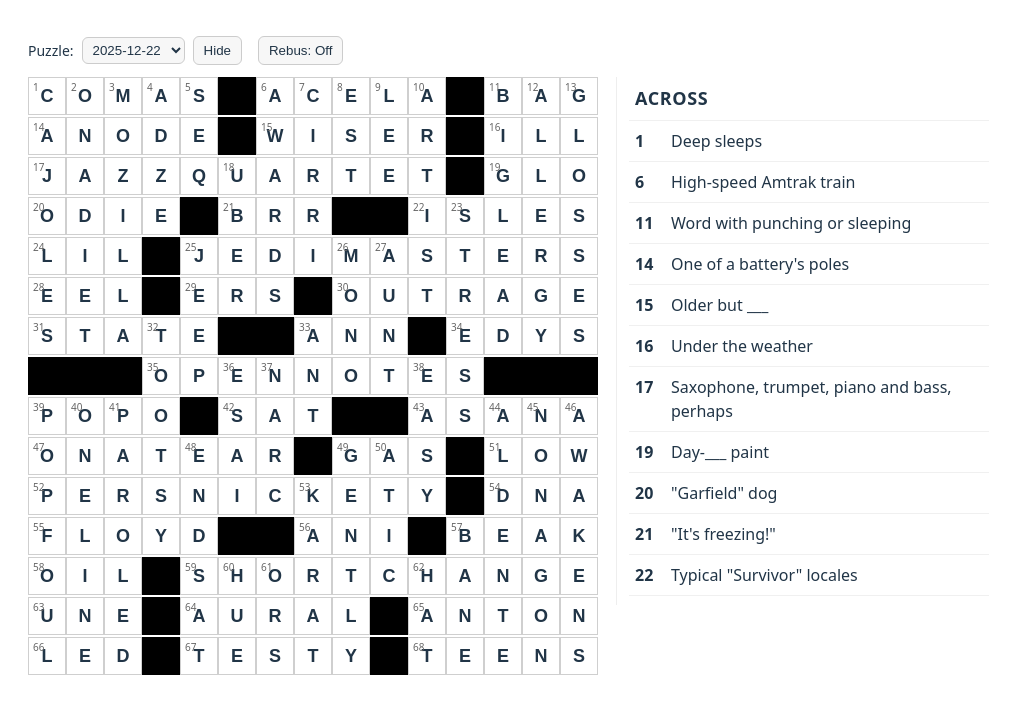
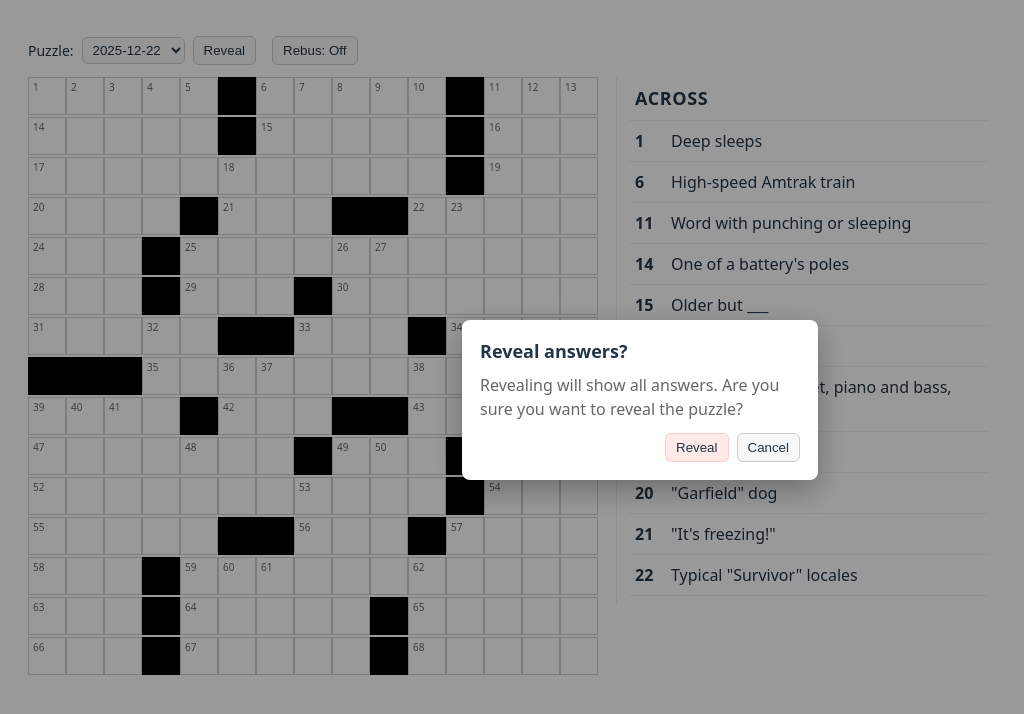
Before and after one commit to walker-finlay/cwk, a React (Vite) app in the folder client/: page / in a window 1280 px wide. Both pictures are taken after a click on the button "Reveal". Shown: the top 714 px of the page, without its empty margins (0-1024 px from the left). Built offline with nearby package versions, Linux system fonts and the light colour scheme.

Commit message:
feat: add reveal confirmation modal for puzzle answers

```diff
--- a/client/src/App.css
+++ b/client/src/App.css
@@ -246,3 +246,44 @@ button.active.rebus {
   background: var(--cell-black);
   box-shadow: var(--active-cell-shadow);
 }
+
+/* Modal styles */
+.modalOverlay {
+  position: fixed;
+  inset: 0;
+  display: flex;
+  align-items: center;
+  justify-content: center;
+  background: rgba(0, 0, 0, 0.4);
+  z-index: 9999;
+}
+
+.modal {
+  background: var(--bg);
+  color: var(--text);
+  padding: 18px;
+  border-radius: 8px;
+  width: 320px;
+  box-shadow: 0 10px 30px rgba(0, 0, 0, 0.3);
+}
+
+.modal h3 {
+  margin: 0 0 8px 0;
+  font-size: 18px;
+}
+
+.modal p {
+  margin: 0 0 12px 0;
+  color: var(--muted);
+}
+
+.modalActions {
+  display: flex;
+  justify-content: flex-end;
+  gap: 8px;
+}
+
+button.danger {
+  background: rgba(255, 80, 60, 0.12);
+  border-color: rgba(255, 80, 60, 0.2);
+}
--- a/client/src/App.tsx
+++ b/client/src/App.tsx
@@ -33,6 +33,10 @@ function App() {
   const [puzzleFiles,] = useState<{ path: string; name: string; body: PuzzleBody }[]>(puzzleFilesInitial)
   const [selectedPuzzlePath, setSelectedPuzzlePath] = useState<string>(firstFile?.path || '')
 
+  // reveal confirmation modal
+  const [showRevealConfirm, setShowRevealConfirm] = useState(false)
+  const revealConfirmBtnRef = useRef<HTMLButtonElement | null>(null)
+
   const inputRefs = useRef<Array<HTMLInputElement | null>>([])
   const clueRefs = useRef<Array<HTMLDivElement | null>>([])
 
@@ -66,6 +70,22 @@ function App() {
       })
     }
   }, [rebus, grid])
+
+  // Close reveal modal on Escape and focus the confirm button when opened
+  useEffect(() => {
+    if (!showRevealConfirm) return
+    function onKey(e: KeyboardEvent) {
+      if (e.key === 'Escape') setShowRevealConfirm(false)
+    }
+    window.addEventListener('keydown', onKey)
+    return () => window.removeEventListener('keydown', onKey)
+  }, [showRevealConfirm])
+
+  useEffect(() => {
+    if (showRevealConfirm && revealConfirmBtnRef.current) {
+      revealConfirmBtnRef.current.focus()
+    }
+  }, [showRevealConfirm])
   if (!puzzle) return <div className="App">Loading puzzle…</div>
 
   const cells = puzzle.cells as Cell[]
@@ -401,7 +421,13 @@ function App() {
           </select>
         </label>
 
-        <button onClick={() => setReveal((r) => !r)} className={reveal ? 'active' : ''}>{reveal ? 'Hide' : 'Reveal'}</button>
+        <button
+          onClick={() => {
+            if (!reveal) setShowRevealConfirm(true)
+            else setReveal(false)
+          }}
+          className={reveal ? 'active' : ''}
+        >{reveal ? 'Hide' : 'Reveal'}</button>
         <button onClick={() => setRebus((r) => !r)} className={rebus ? 'active rebus' : 'rebus'}>{rebus ? 'Rebus: On' : 'Rebus: Off'}</button>
       </div>
 
@@ -468,6 +494,23 @@ function App() {
           ))}
         </div>
       </div>
+
+      {showRevealConfirm && (
+        <div className="modalOverlay" onMouseDown={(e) => { if (e.target === e.currentTarget) setShowRevealConfirm(false) }}>
+          <div className="modal" role="dialog" aria-modal="true" aria-labelledby="reveal-title">
+            <h3 id="reveal-title">Reveal answers?</h3>
+            <p>Revealing will show all answers. Are you sure you want to reveal the puzzle?</p>
+            <div className="modalActions">
+              <button
+                ref={(el) => { revealConfirmBtnRef.current = el }}
+                className="danger"
+                onClick={() => { setReveal(true); setShowRevealConfirm(false) }}
+              >Reveal</button>
+              <button onClick={() => setShowRevealConfirm(false)}>Cancel</button>
+            </div>
+          </div>
+        </div>
+      )}
     </div>
   )
 }
```
